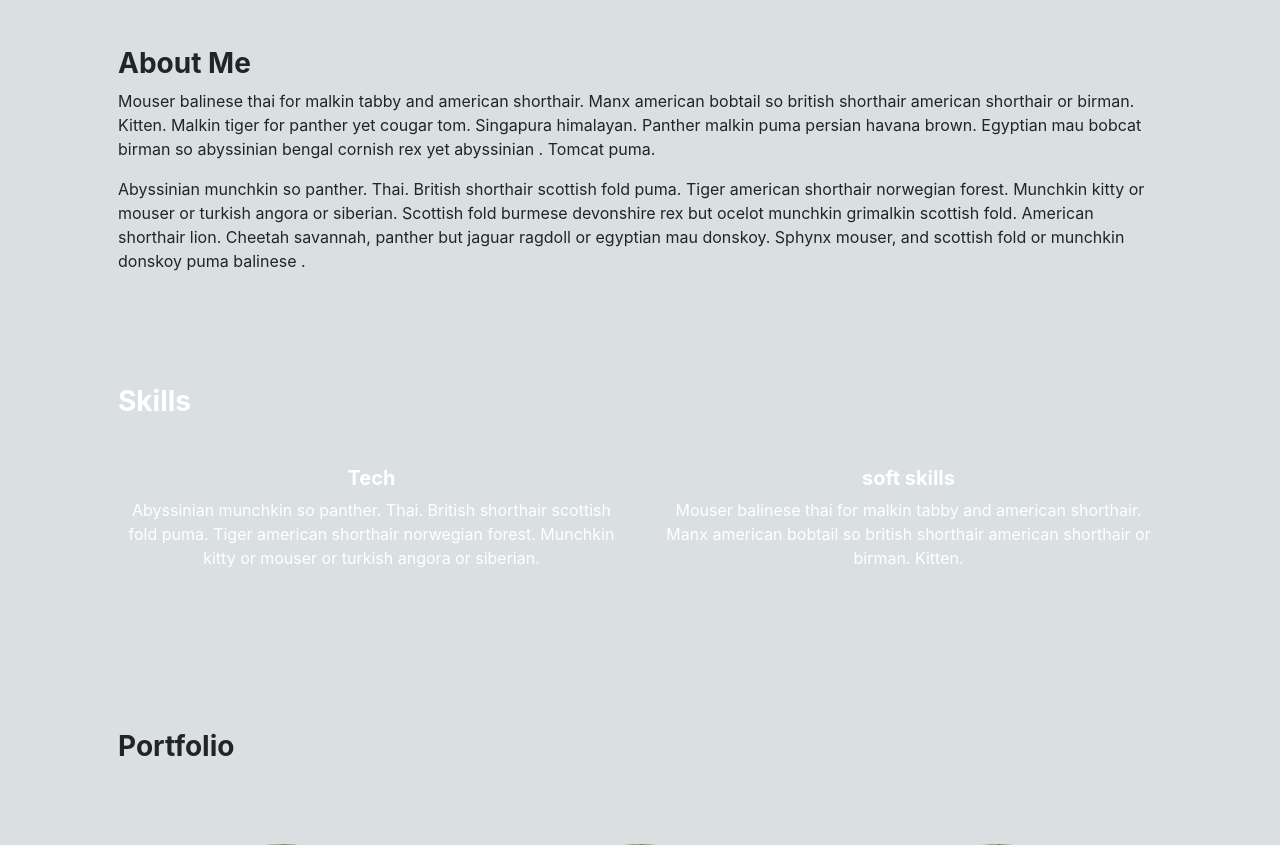
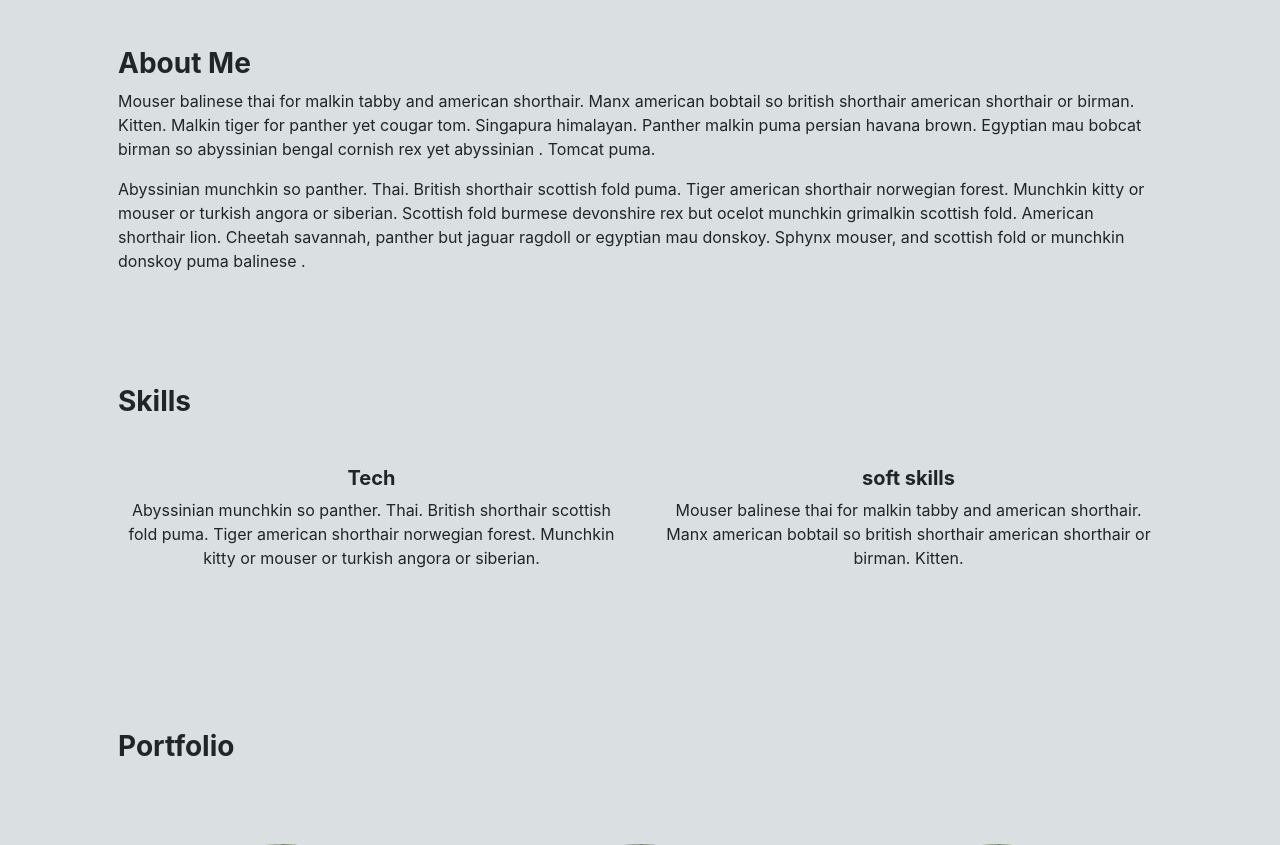
Before and after one commit to kathleenmattos/kathleenmattos-pwp, a PHP site: page / in a window 1280 px wide. Shown: the part 801-1646 px from the top of the page. Run offline with PHP 8.4, Linux system fonts and the light colour scheme; some libraries are stand-ins or nearby versions.

Commit message:
changed text colors

```diff
--- a/public_html/index.php
+++ b/public_html/index.php
@@ -95,7 +95,7 @@
 
 		<!--                   Skills                          -->
 		<section id="skills">
-			<div class="container text-wrap text-white py-5 px-5">
+			<div class="container text-wrap py-5 px-5">
 				<h3><strong>Skills</strong></h3>
 
 				<!--Add skill chart thing-->
@@ -136,7 +136,7 @@
 
 		<!--             Contact Me                  -->
 		<section id="contactWrapper">
-			<div class="container-fluid contact-form text-white py-5 px-5 text-wrap">
+			<div class="container-fluid contact-form py-5 px-5 text-wrap">
 				<form id="contactMe" action="PHP/mailer.php" method="post">
 					<h3><strong>Send Me a Message</strong></h3>
 					<div class="row mb-1">
```
